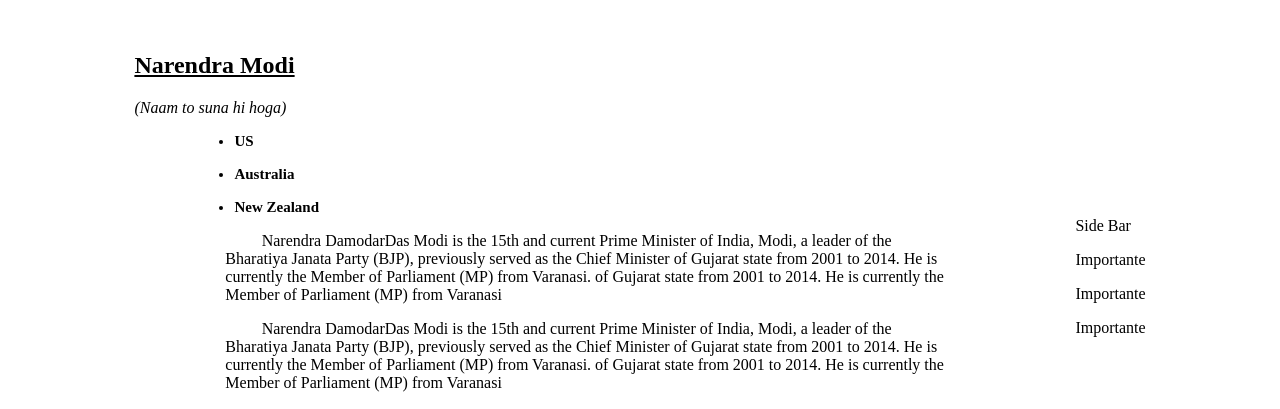
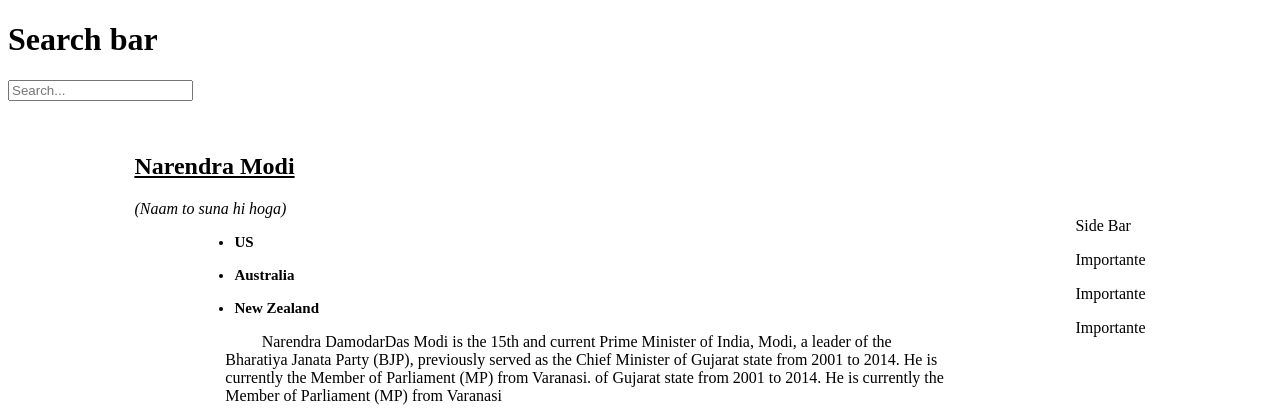
Before and after one commit to ManuData/blog_penv, a Django app: page /blog/ in a window 1280 px wide. Shown: the part 103-512 px from the top of the page. Run offline with Django 4.2, Linux system fonts and the light colour scheme.

Commit message:
Added search bar with hardcoded result page

```diff
--- a/mysite/blog/templates/blog/base.html
+++ b/mysite/blog/templates/blog/base.html
@@ -34,6 +34,14 @@
           <li><i style="font-size:26px" class="fa"> <a href ="https://github.com/ManuData"  target="_blank" style="text-decoration:none"> &#xf09b;</i></a></li>
         </ul>
       </nav>
+      <!--Search bar  -->
+      <h1>Search bar</h1>
+
+        <form action="{% url 'search_results' %}" method="get">
+        <input name="q" type="text" placeholder="Search...">
+        </form>
+
+      <!-- End Search bar  -->
 
       <span class = "buttonMenu" style="font-size:30px;cursor:pointer" onclick="openNav()">&#8285;</span>
       <div id ="content">
--- /dev/null
+++ b/mysite/blog/templates/blog/search_results.html
@@ -0,0 +1 @@
+Hello world
--- a/mysite/blog/urls.py
+++ b/mysite/blog/urls.py
@@ -5,4 +5,5 @@ from . import views
 urlpatterns = [
     path('', views.index, name='index'),
     path('base', views.base, name='base'),
+    path('search/', views.search_results, name='search_results'),
 ]
--- a/mysite/blog/views.py
+++ b/mysite/blog/views.py
@@ -18,3 +18,6 @@ def index(request):
 
 def base(request):
     return render(request,'blog/base.html')
+
+def search_results(request):
+    return render(request,'blog/search_results.html')
--- a/requirements.txt
+++ b/requirements.txt
@@ -1,6 +1,6 @@
 asgiref==3.5.2
 Django==4.0.6
-numpy==1.23.0
+numpy==1.23.1
 pandas==1.4.3
 python-dateutil==2.8.2
 pytz==2022.1
```
